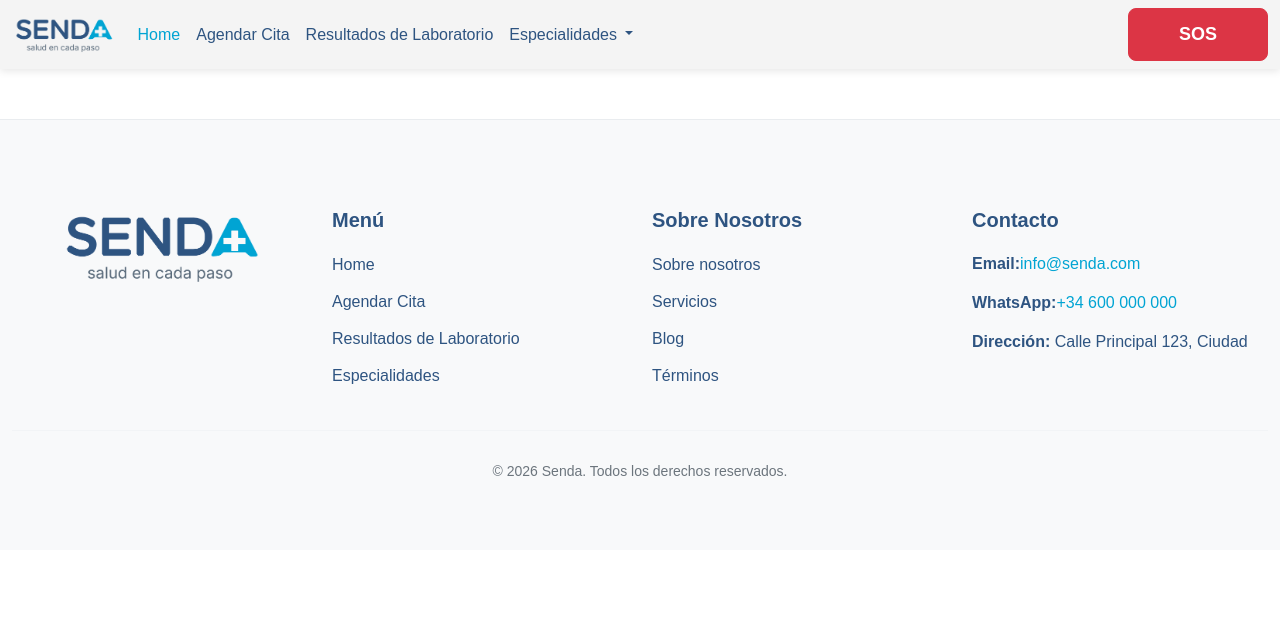
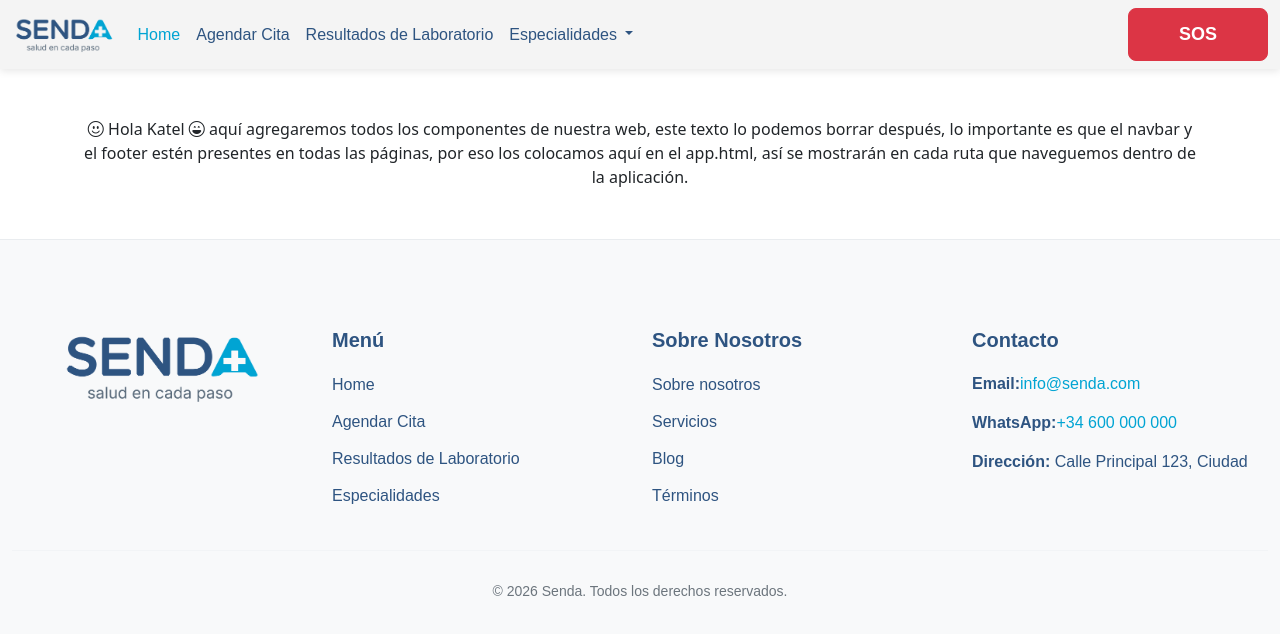
Before and after one commit to Dannysaurio593/Senda-V2, an Angular app: page / in a window 1280 px wide. Shown: the top 634 px of the page. Built offline with nearby package versions, Linux system fonts and the light colour scheme.

Commit message:
agregué una descripción para saber donde debemos trabajar

```diff
--- a/angular.json
+++ b/angular.json
@@ -25,7 +25,7 @@
                 "input": "public"
               }
             ],
-            "styles": ["src/styles.css", "node_modules/bootstrap/dist/css/bootstrap.min.css"],
+            "styles": ["src/styles.css", "node_modules/bootstrap/dist/css/bootstrap.min.css", "node_modules/bootstrap-icons/font/bootstrap-icons.css"],
             "scripts": ["node_modules/bootstrap/dist/js/bootstrap.min.js"],
             "polyfills": ["@angular/localize/init"]
           },
--- a/src/app/app.html
+++ b/src/app/app.html
@@ -1,4 +1,14 @@
 <app-navbar></app-navbar>
+
+<div class="container">
+  <div class="row">
+    <div class="col text-center mt-5">
+<i class="bi-emoji-smile"></i> Hola Katel <i class="bi-emoji-laughing"></i> aquí agregaremos todos los componentes de nuestra web, este texto lo podemos borrar después, lo importante es que el navbar y el footer estén presentes en todas las páginas, por eso los colocamos aquí en el app.html, así se mostrarán en cada ruta que naveguemos dentro de la aplicación.
+
+    </div>
+  </div>
+</div>
+
 
 <app-footer></app-footer>
 
```
